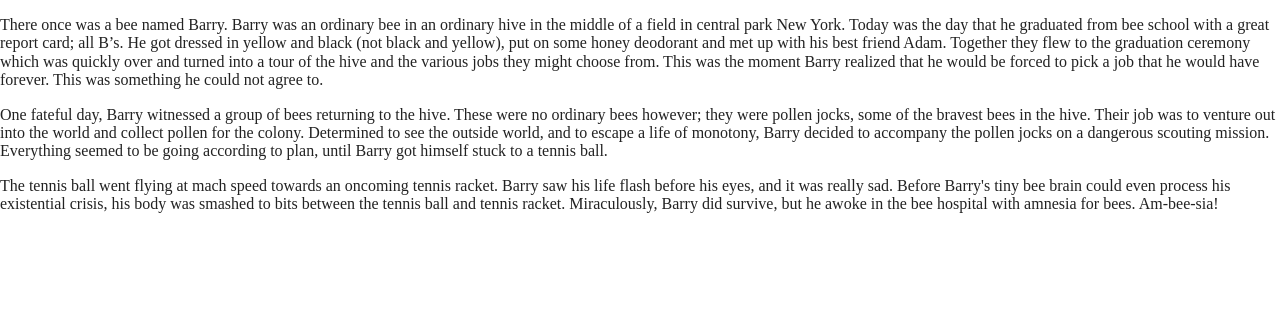
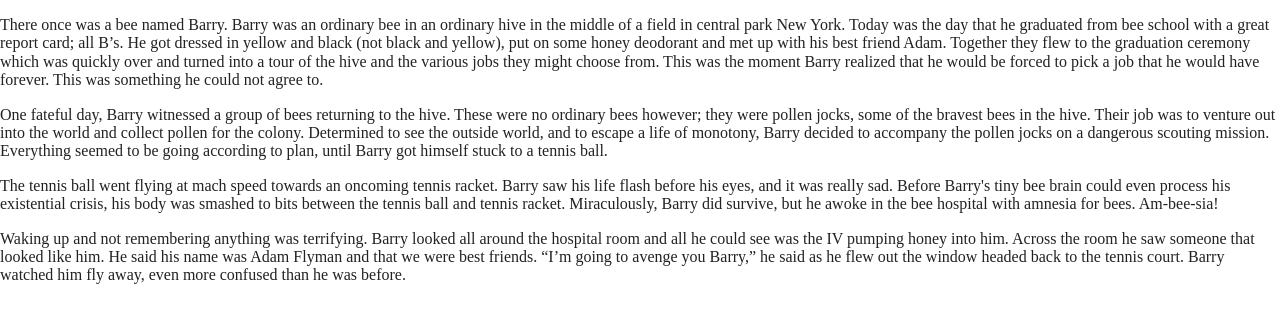
Before and after one commit to alle0200/Exquisite-Corpse, a website built with Parcel: page index.html in a window 1280 px wide. Built offline with nearby package versions, Linux system fonts and the light colour scheme.

Commit message:
actually added Anika section

```diff
--- a/index.html
+++ b/index.html
@@ -39,7 +39,7 @@
 
    <!-- Paragraph Three (Anika) -->
    <p>
-
+    Waking up and not remembering anything was terrifying. Barry looked all around the hospital room and all he could see was the IV pumping honey into him. Across the room he saw someone that looked like him. He said his name was Adam Flyman and that we were best friends. “I’m going to avenge you Barry,” he said as he flew out the window headed back to the tennis court. Barry watched him fly away, even more confused than he was before.
   </p>
 
   <script src="js/vendor/modernizr-3.11.2.min.js"></script>
```
